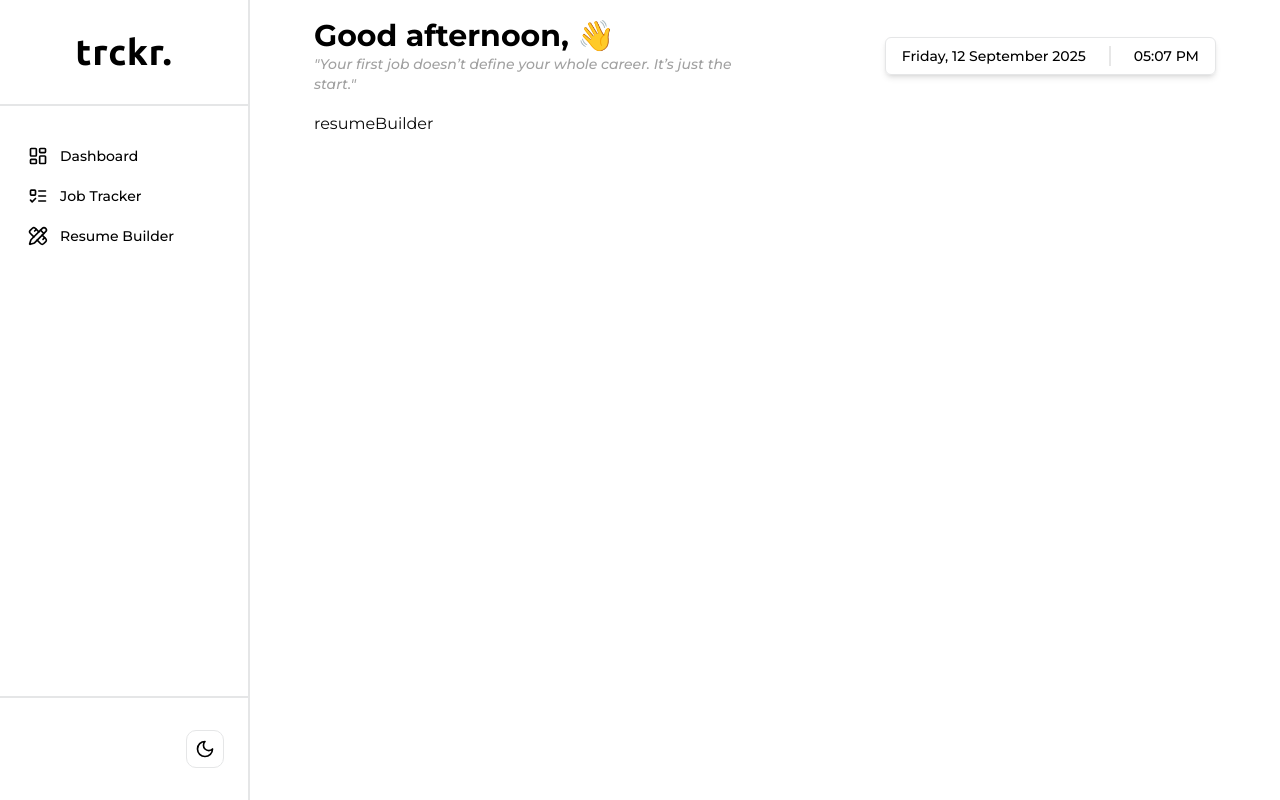
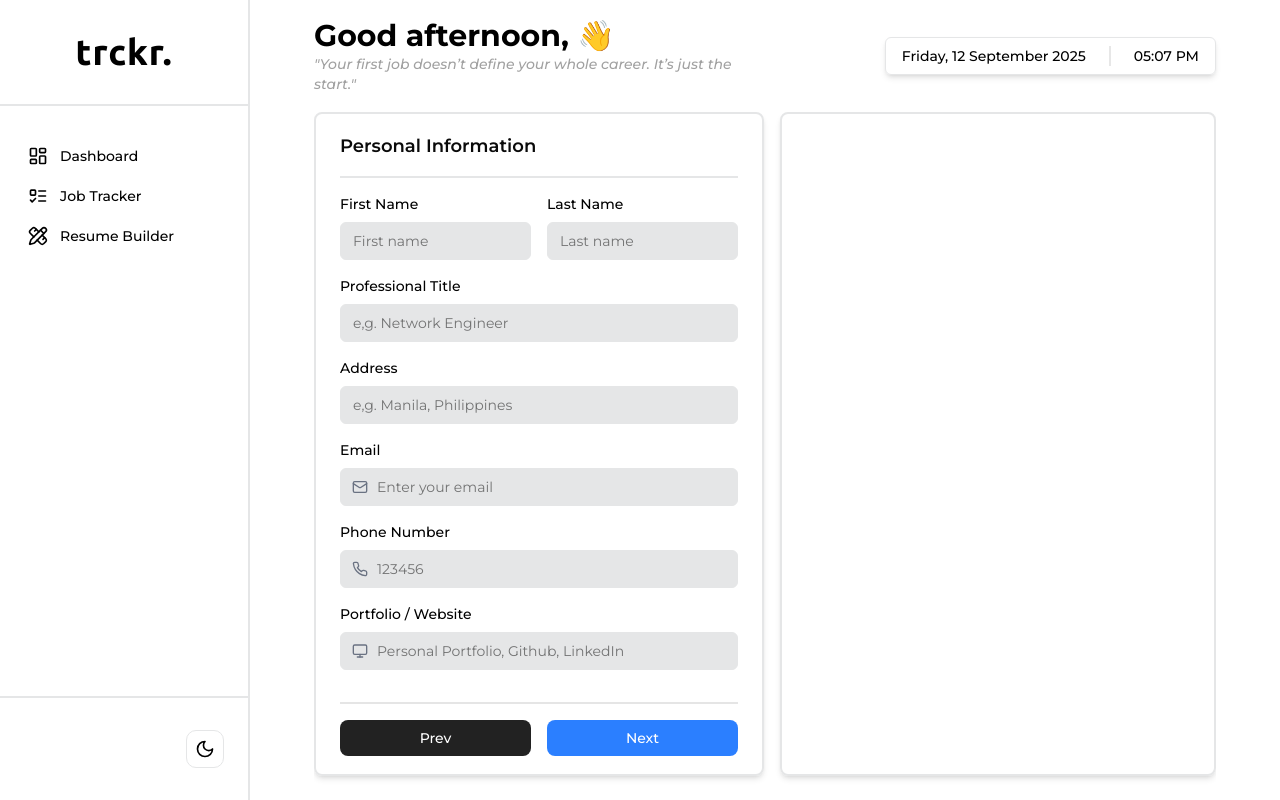
Before and after one commit to romsgolandrina/trckr-job-tracker, a React (Vite) app: page /builder in a window 1280 px wide. Built offline with nearby package versions, Linux system fonts and the light colour scheme.

Commit message:
added mock uis for resume builder and dashboard

```diff
--- a/src/components/ui/InputField.jsx
+++ b/src/components/ui/InputField.jsx
@@ -7,12 +7,15 @@ const InputField = ({
   value,
   onChange,
   placeholder,
-  spellCheck = "true",
+  spellCheck = true,
   required = false,
   error,
+  iconLeft: IconLeft,
+  iconRight: IconRight,
 }) => {
   return (
     <div className="flex flex-col space-y-2 w-full">
+      {/* Label */}
       {label && (
         <label
           htmlFor={name}
@@ -22,17 +25,42 @@ const InputField = ({
           {required && <span className="text-red-500">*</span>}
         </label>
       )}
+
+      {/* Input Wrapper */}
+      <div className="relative w-full">
+        {/* Left Icon */}
+        {IconLeft && (
+          <span className="absolute inset-y-0 left-3 flex items-center text-gray-500">
+            <IconLeft size={16} />
+          </span>
+        )}
+
+        {/* Input */}
         <input
+          id={name}
           name={name}
           type={type}
           value={value}
           onChange={onChange}
           placeholder={placeholder}
           spellCheck={spellCheck}
-        className={`px-3 text-black dark:text-white bg-base-300 py-2 border-1 rounded-sm text-sm focus:outline-none focus:ring-1
+          className={`w-full bg-base-300 text-black dark:text-white border rounded-sm text-sm py-2 px-3
+            focus:outline-none focus:ring-1
             ${error ? "border-red-500" : "border-base-300"}
+            ${IconLeft ? "pl-9" : ""}
+            ${IconRight ? "pr-9" : ""}
           `}
         />
+
+        {/* Right Icon */}
+        {IconRight && (
+          <span className="absolute inset-y-0 right-3 flex items-center text-gray-500">
+            <IconRight size={16} />
+          </span>
+        )}
+      </div>
+
+      {/* Error Message */}
       {error && <span className="text-xs text-red-500">{error}</span>}
     </div>
   );
--- a/src/pages/layout/layout.jsx
+++ b/src/pages/layout/layout.jsx
@@ -58,7 +58,7 @@ const Layout = ({ theme, setTheme }) => {
               </div>
             </div>
           </div>
-          <div className="flex-1 overflow-auto">
+          <div className="flex-1 overflow-auto pb-6">
             <Outlet />
           </div>
         </div>
--- /dev/null
+++ b/src/pages/main/builder/PersonalInfoForm.jsx
@@ -0,0 +1,61 @@
+import React from "react";
+import InputField from "../../../components/ui/InputField";
+import { LuMail, LuPhone, LuMonitor } from "react-icons/lu";
+
+const PersonalInfoForm = () => {
+  return (
+    <div className="h-full flex flex-col py-4 px-6 justify-center">
+      <h1 className="text-lg font-semibold border-b-2 border-base-300 pb-4">
+        Personal Information
+      </h1>
+      <form>
+        <div className="flex flex-col gap-4 py-4">
+          {" "}
+          {/* Full Names */}
+          <div className="flex justify-between gap-4">
+            <InputField label="First Name" placeholder="First name" />
+            <InputField label="Last Name" placeholder="Last name" />
+          </div>
+          {/* Job Title */}
+          <InputField
+            label="Professional Title"
+            placeholder="e,g. Network Engineer"
+          />
+          {/* Address */}
+          <InputField label="Address" placeholder="e,g. Manila, Philippines" />
+          {/* Email Address */}
+          <InputField
+            label="Email"
+            name="email"
+            placeholder="Enter your email"
+            iconLeft={LuMail}
+          />
+          {/* Contact Number */}
+          <InputField
+            label="Phone Number"
+            name="phone_number"
+            placeholder="123456"
+            iconLeft={LuPhone}
+          />
+          {/* Portfolio/Website */}
+          <InputField
+            label="Portfolio / Website"
+            name="Portfolio"
+            placeholder="Personal Portfolio, Github, LinkedIn"
+            iconLeft={LuMonitor}
+          />
+        </div>
+        <div className="flex items-center justify-between mt-4 border-t-2 pt-4 gap-4">
+          <button className="w-full bg-[#222222] px-6 py-2 rounded-md text-white text-sm font-medium">
+            Prev
+          </button>
+          <button className="w-full bg-blue-500 px-6 py-2 rounded-md text-white text-sm font-medium">
+            Next
+          </button>
+        </div>
+      </form>
+    </div>
+  );
+};
+
+export default PersonalInfoForm;
--- /dev/null
+++ b/src/pages/main/builder/ResumePreview.jsx
@@ -0,0 +1,11 @@
+import React from "react";
+
+const ResumePreview = () => {
+  return (
+    <div className="h-full flex flex-col py-4 px-6">
+      <h1 className="text-lg font-semibold"></h1>
+    </div>
+  );
+};
+
+export default ResumePreview;
--- a/src/pages/main/builder/resumeBuilder.jsx
+++ b/src/pages/main/builder/resumeBuilder.jsx
@@ -1,7 +1,20 @@
 import React from "react";
+import PersonalInfoForm from "./PersonalInfoForm";
+import ResumePreview from "./ResumePreview";
 
 const ResumeBuilder = () => {
-  return <div>resumeBuilder</div>;
+  return (
+    <div className="h-full grid grid-cols-[450px_1fr] gap-4">
+      {/* Personal Information Form */}
+      <div className="border-2 border-base-300 shadow-md rounded-md">
+        <PersonalInfoForm />
+      </div>
+      {/* Resume Preview */}
+      <div className="border-2 border-base-300 shadow-md rounded-md">
+        <ResumePreview />
+      </div>
+    </div>
+  );
 };
 
 export default ResumeBuilder;
--- a/src/pages/main/dashboard/TotalApplied.jsx
+++ b/src/pages/main/dashboard/TotalApplied.jsx
@@ -12,11 +12,11 @@ const TotalApplied = () => {
   ];
 
   return (
-    <div className="h-full flex flex-col py-4 px-6 justify-center gap-4">
-      <h1 className="text-lg font-semibold text-black dark:text-white">
+    <div className="h-full flex flex-col py-4 px-6  gap-4">
+      <h1 className="text-lg font-semibold text-black dark:text-white w-full">
         Jobs Applied
       </h1>
-      <div className="flex gap-6 items-center justify-center">
+      <div className="flex-1 flex gap-6 items-center justify-center">
         {totalAppli.map((t) => (
           <div
             key={t.value}
--- a/src/pages/main/dashboard/YearReports.jsx
+++ b/src/pages/main/dashboard/YearReports.jsx
@@ -82,14 +82,16 @@ const YearReports = () => {
   });
 
   return (
-    <div className="p-4">
-      <h1 className="text-[#222222] flex flex-col gap-1 font-bold text-xl">
-        Monthly Applications - {""}
+    <div className="h-full flex flex-col py-4 px-6 gap-4">
+      <h1 className="w-full flex items-center text-lg font-semibold text-black dark:text-white">
+        Monthly Application -{" "}
         {date.toLocaleDateString("en-GB", {
           year: "numeric",
         })}
       </h1>
-      <Line data={data} options={options} />
+      <div className="flex-1">
+        <Line data={data} options={options} />
+      </div>
     </div>
   );
 };
--- a/src/pages/main/dashboard/dashboard.jsx
+++ b/src/pages/main/dashboard/dashboard.jsx
@@ -6,14 +6,14 @@ import Notes from "./Notes";
 
 const dashboard = () => {
   return (
-    <div className="grid grid-cols-5 grid-rows-5 gap-4 h-full pb-4">
+    <div className="grid grid-cols-5 grid-rows-5 gap-4 h-full">
       <div className="col-span-2 row-span-2 border-2 border-base-300 shadow-md rounded-md">
         <AddGoals />
       </div>
       <div className="col-span-3 row-span-2 col-start-3 border-2 border-base-300 shadow-md rounded-md">
         <TotalApplied />
       </div>
-      <div className="col-span-3 row-span-3 row-start-3 border-2 border-base-300 shadow-md rounded-md">
+      <div className="col-span-3 row-span-3 row-start-3 border-2 border-base-300 shadow-md rounded-md justify-center items-center">
         <YearReports />
       </div>
       <div className="col-span-2 row-span-3 col-start-4 row-start-3 border-2 border-base-300 shadow-md rounded-md">
--- a/src/pages/userSetup/userSetup.jsx
+++ b/src/pages/userSetup/userSetup.jsx
@@ -95,7 +95,7 @@ const UserSetup = () => {
                 />
                 <button
                   type="submit"
-                  className="btn w-full border-0 text-sm mt-[48px] bg-black  hover:bg-blue-500 text-white rounded-lg"
+                  className="btn w-full border-0 text-sm mt-[48px] bg-black  hover:bg-blue-500 text-white rounded-md"
                 >
                   Start Tracking
                 </button>
--- /dev/null
+++ b/src/services/resumeService.js
@@ -0,0 +1,29 @@
+const STORAGE_KEY = "buildResume";
+
+export const resumeService = {
+  getResume: () => {
+    try {
+      const saved = localStorage.getItem(STORAGE_KEY);
+      return saved ? JSON.parse(saved) : [];
+    } catch (error) {
+      console.error("Error loading resume data:", error);
+      return [];
+    }
+  },
+
+  saveResume: (resume) => {
+    try {
+      localStorage.setItem(STORAGE_KEY, JSON.stringify(resume));
+    } catch (error) {
+      console.error("Error saving resume", error);
+    }
+  },
+
+  removeResume: () => {
+    try {
+      localStorage.removeItem(STORAGE_KEY);
+    } catch (error) {
+      console.error("Error removing resume:", error);
+    }
+  },
+};
```
Also changed, not shown: src/pages/main/dashboard/Notes.jsx (+62 -1 lines). Lines whose indentation alone changed are shown as unchanged.
